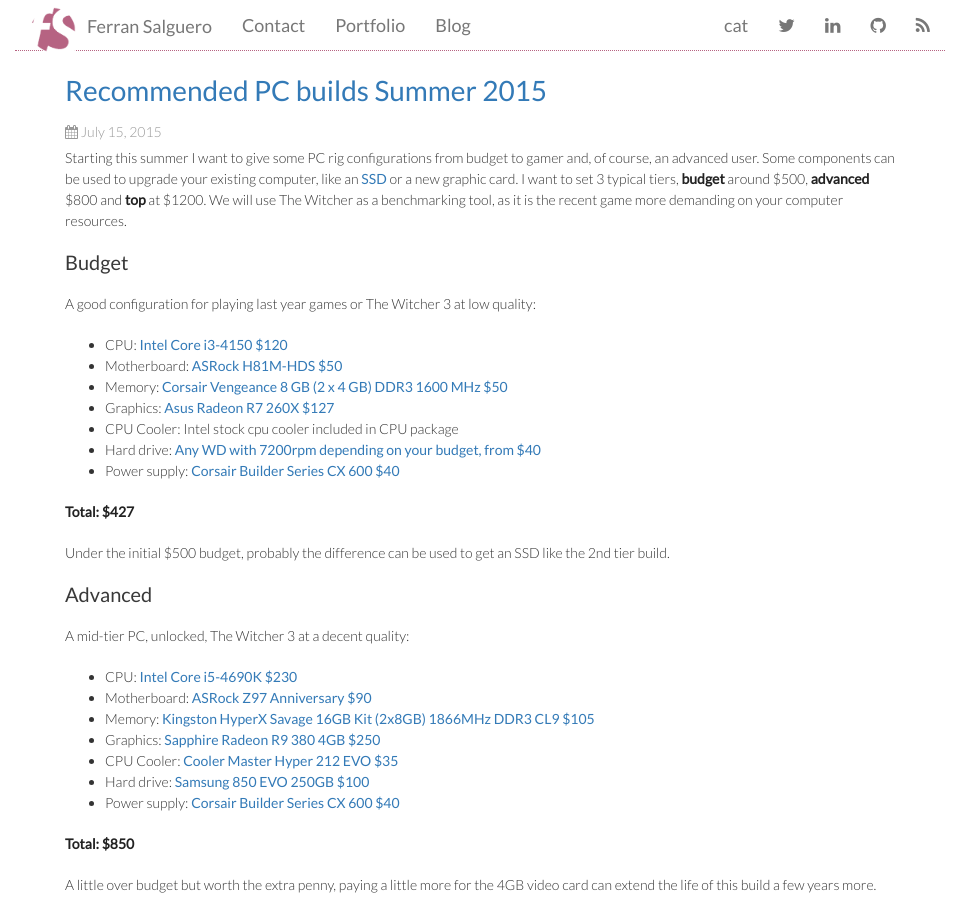
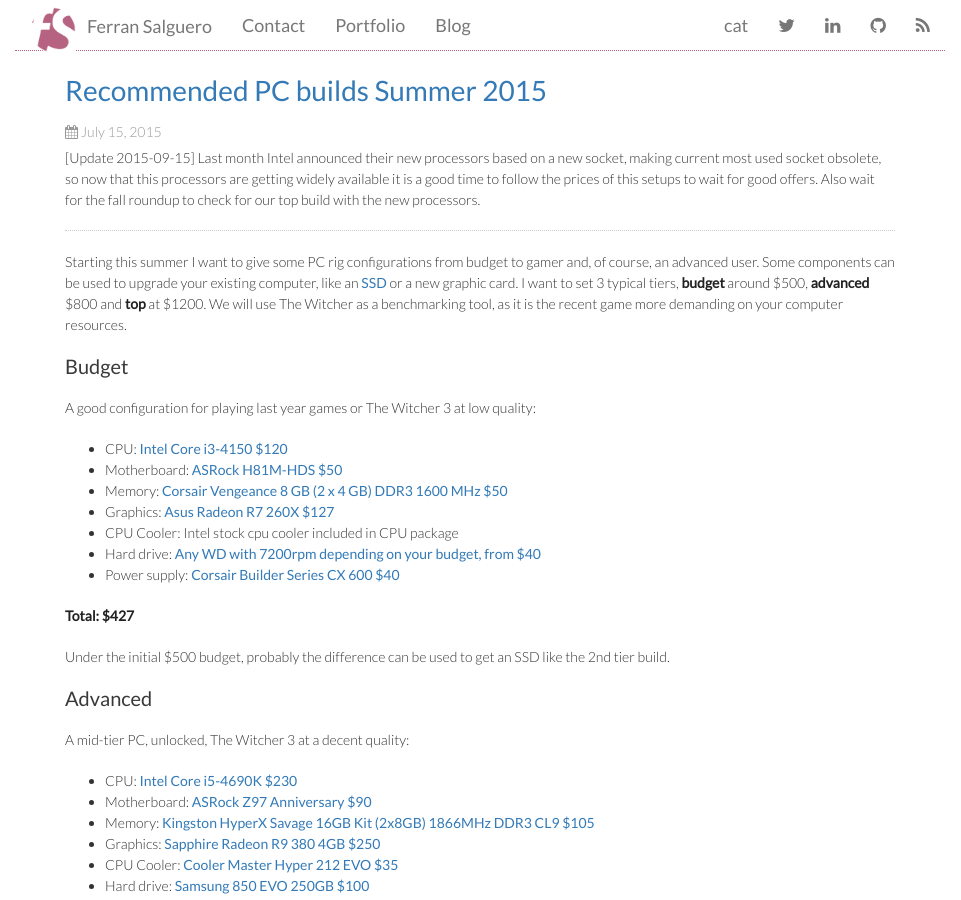
Before and after one commit to FerranSalguero/ferransalguero.github.io, a Jekyll site: the page built from _posts/2015-06-21-Recommended-PC-builds-summer-2015.md, in a window 1280 px wide and 900 px high. Shown: the whole window, without its empty margins (160-1121 px from the left). Built offline with Jekyll 4.4.1, drawn with Linux system fonts in a browser that asks for light colours; nearby versions of some CDN libraries; library files that are not in the unit come from our copies; comment, search, counter and statistics services are not loaded.

Commit message:
new processors release

```diff
--- a/_posts/2015-06-21-Recommended-PC-builds-summer-2015.md
+++ b/_posts/2015-06-21-Recommended-PC-builds-summer-2015.md
@@ -2,7 +2,14 @@
 layout: article
 title: Recommended PC builds Summer 2015
 date: 2015-07-15
+lastmod: 2015-09-15
 ---
+
+[Update 2015-09-15]
+Last month Intel announced their new processors based on a new socket, making current most used socket obsolete, so now that this processors are getting widely available it is a good time to follow the prices of this setups to wait for good offers.
+Also wait for the fall roundup to check for our top build with the new processors.
+
+-----------------------------------------------------------------
 
 Starting this summer I want to give some PC rig configurations from budget to gamer and, of course, an advanced user. Some components can be used to upgrade your existing computer, like an [SSD][7] or a new graphic card. I want to set 3 typical tiers, **budget** around $500, **advanced** $800 and **top** at $1200.
 We will use The Witcher as a benchmarking tool, as it is the recent game more demanding on your computer resources.
```
